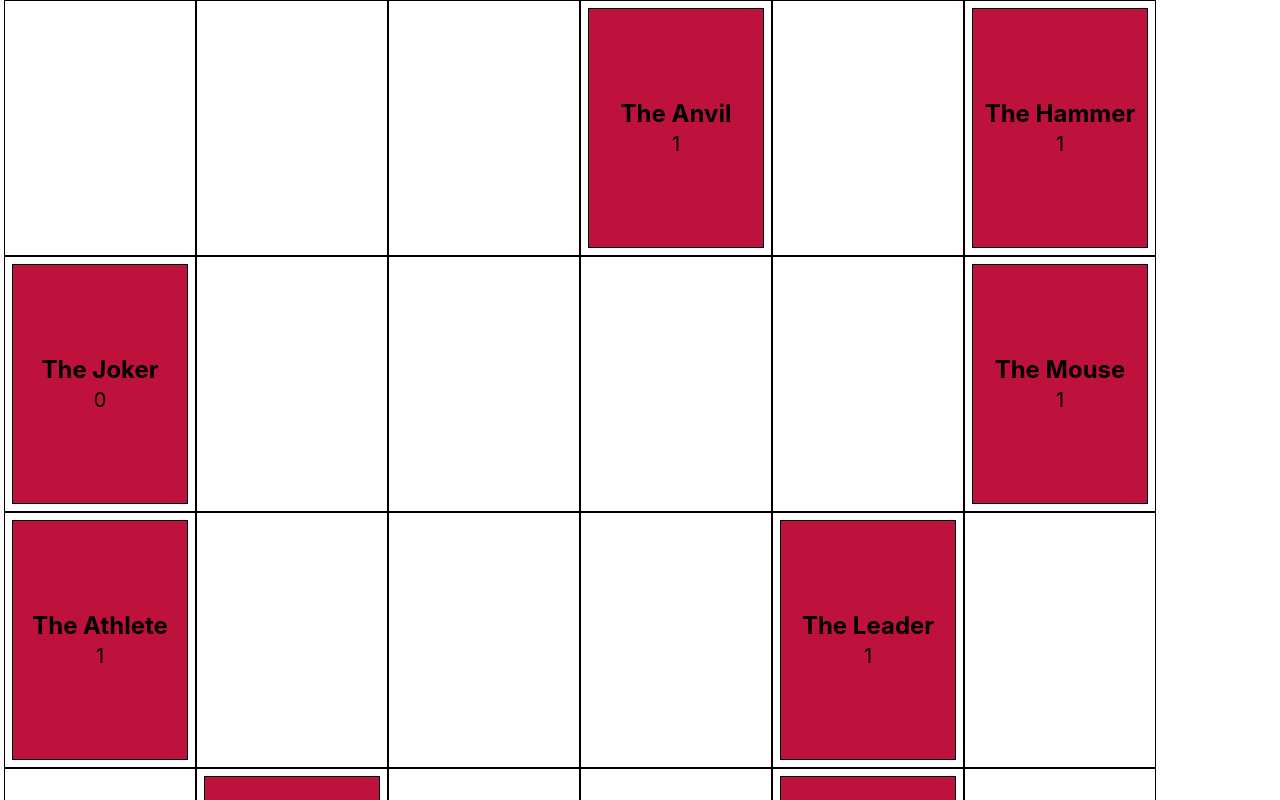
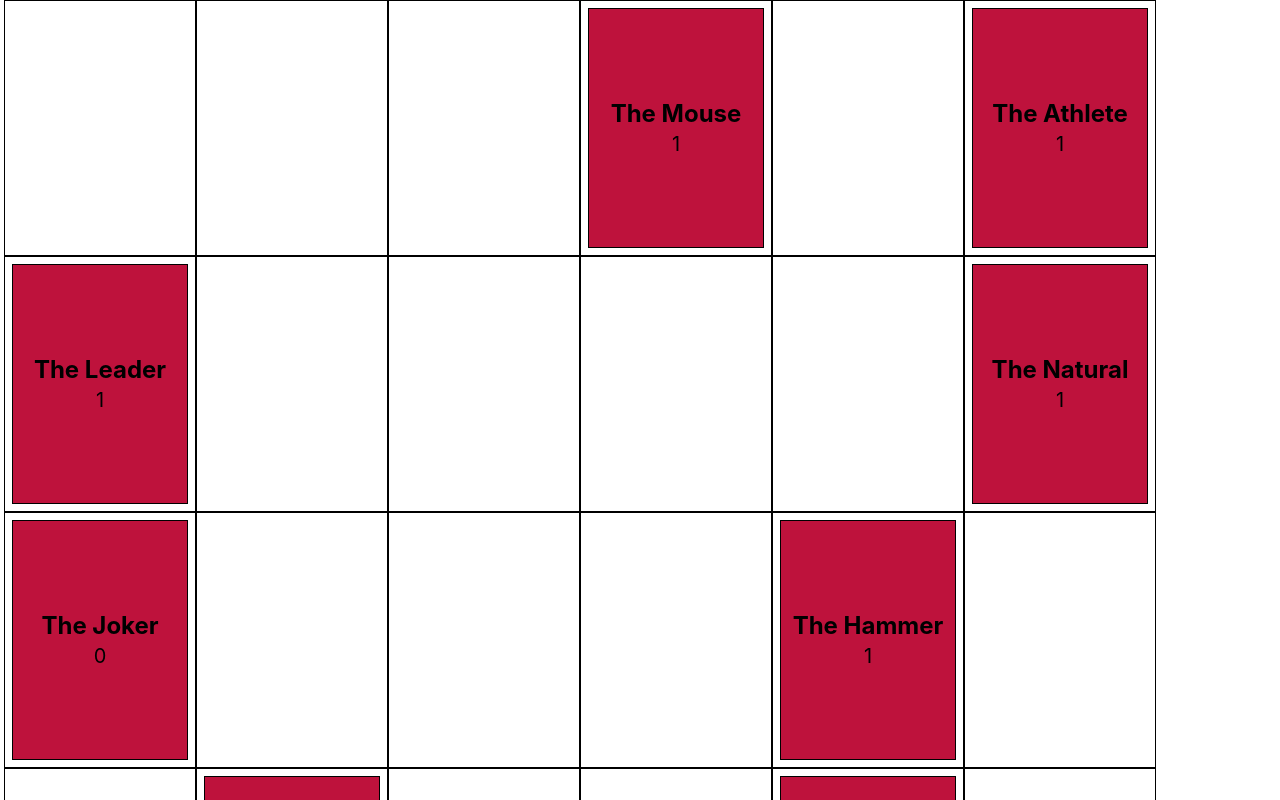
Before and after one commit to rbits0/the-lucky-seven, a React (Create React App) app: page / in a window 1280 px wide. Shown: the top 800 px of the page. Built offline with nearby package versions, Linux system fonts and the light colour scheme.

Commit message:
Fix dragging

```diff
--- a/src/Card.tsx
+++ b/src/Card.tsx
@@ -28,7 +28,7 @@ function Card({ card }: CardProps) {
   return (
     <div
       ref={setNodeRef}
-      className="text-center flex flex-col justify-center border border-black bg-rose-700"
+      className="text-center flex flex-col justify-center border border-black bg-rose-700 select-none"
       {...listeners}
       {...attributes}
       onDragStart={() => {console.log("A")}}
--- a/src/Grid.tsx
+++ b/src/Grid.tsx
@@ -25,6 +25,12 @@ function Grid() {
 
     const destIndex: [number, number] = over?.data.current?.index;
     const sourceIndex: [number, number] = active.data.current?.card.index;
+
+    // Check if destIndex == sourceIndex
+    if (destIndex[0] === sourceIndex[0] && destIndex[1] === sourceIndex[1]) {
+      // Dragging back to the same spot means cancel the drag
+      return;
+    }
 
     // Swap cards
     const newList = [...list];
@@ -83,13 +89,20 @@ function createRandomBoard(): (CardData | null)[][] {
     let column_numbers: number[][] = shuffleArray(cards.columns);
 
     // Shuffle player cards
-    let players: PlayerCard[] = shuffleArray(cards.players);
+    let players = shuffleArray(
+      (cards.players as any[]).map((card, i) => (
+        {...card, id: card.name, type: CardType.Player, down: false}
+      ))
+    ) as PlayerCard[];
 
     // Place player cards
     players.forEach((player, i) => {
       // Find row and column
       const row_index = row_numbers.findIndex(value => value.includes(i));
       const column_index = column_numbers.findIndex(value => value.includes(i));
+
+      // Update index
+      player.index = [row_index, column_index];
 
       // Place card
       console.log(`${row_index}, ${column_index}`)
```
